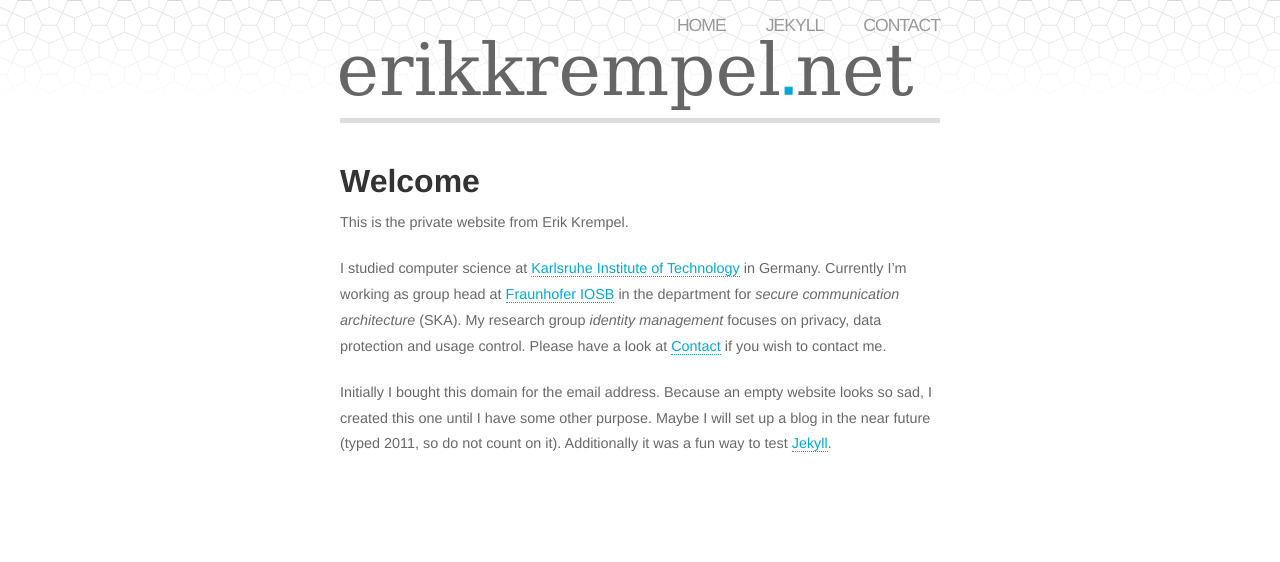
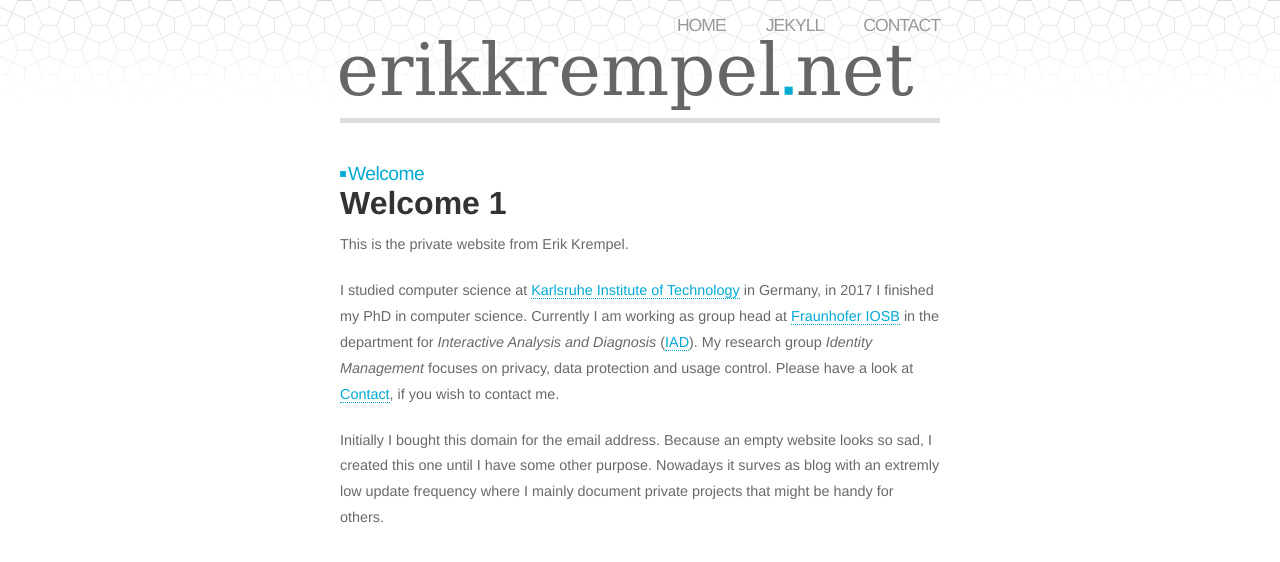
Before and after one commit to ekrempel/ekrempel.github.io, a Jekyll site: the page built from index.markdown, in a window 1280 px wide. Shown: the top 562 px of the page. Built offline with Jekyll 4.4.1, drawn with Linux system fonts in a browser that asks for light colours.

Commit message:
Updated the text

```diff
--- a/index.markdown
+++ b/index.markdown
@@ -3,11 +3,13 @@ layout: default
 title: www.erikkrempel.net
 ---
 
-Welcome
-=======
+## Welcome
+# Welcome 1
+
 
 This is the private website from Erik Krempel.
 
-I studied computer science at [Karlsruhe Institute of Technology](http://www.kit.edu) in Germany. Currently I'm working as group head at [Fraunhofer IOSB](http://www.iosb.fraunhofer.de/servlet/is/11/) in the department for *secure communication architecture* (SKA). My research group *identity management* focuses on privacy, data protection and usage control. Please have a look at [Contact](contact/index.html) if you wish to contact me.
+I studied computer science at [Karlsruhe Institute of Technology](http://www.kit.edu) in Germany, in 2017 I finished my PhD in computer science. Currently I am working as group head at [Fraunhofer IOSB](http://www.iosb.fraunhofer.de/servlet/is/11/) in the department for *Interactive Analysis and Diagnosis* ([IAD](https://www.iosb.fraunhofer.de/servlet/is/69288/)).
+My research group *Identity Management* focuses on privacy, data protection and usage control. Please have a look at [Contact](contact/index.html), if you wish to contact me.
 
-Initially I bought this domain for the email address. Because an empty website looks so sad, I created this one until I have some other purpose. Maybe I will set up a blog in the near future (typed 2011, so do not count on it). Additionally it was a fun way to test [Jekyll](jekyll/index.html).
+Initially I bought this domain for the email address. Because an empty website looks so sad, I created this one until I have some other purpose. Nowadays it surves as blog with an extremly low update frequency where I mainly document private projects that might be handy for others.
```
